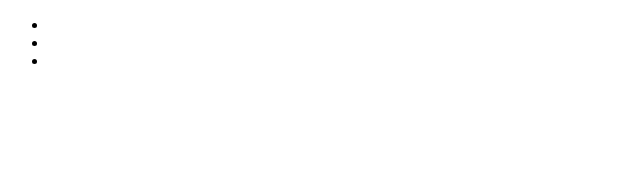
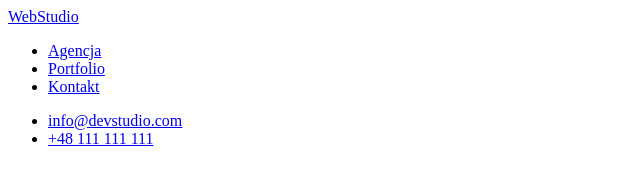
Before and after one commit to SaraMotyka/goit-markup-hw-01, a plain HTML site: page index.html in a window 1280 px wide. Shown: the whole page, without its empty margins (0-640 px from the left). Drawn offline with Linux system fonts and the light colour scheme.

Commit message:
:added header with navbar and div

```diff
--- a/index.html
+++ b/index.html
@@ -8,13 +8,24 @@
     </head>
     <body>
         <header>
+            <a href="WebStudio">WebStudio</a>
             <nav>
                 <ul>
-                    <li></li>
-                    <li></li>
-                    <li></li>
+                    <li><a href="#Agencja">Agencja</a></li>
+                    <li><a href="#Portfolio">Portfolio</a></li>
+                    <li><a href="#Kontakt">Kontakt</a></li>
                 </ul>
             </nav>
+            <div>
+                <ul>
+                    <li>
+                        <a href="mailto:info@devstudio.com"
+                            >info@devstudio.com</a
+                        >
+                    </li>
+                    <li><a href="tel:+48111111111">+48 111 111 111</a></li>
+                </ul>
+            </div>
         </header>
         <main></main>
         <footer></footer>
```
